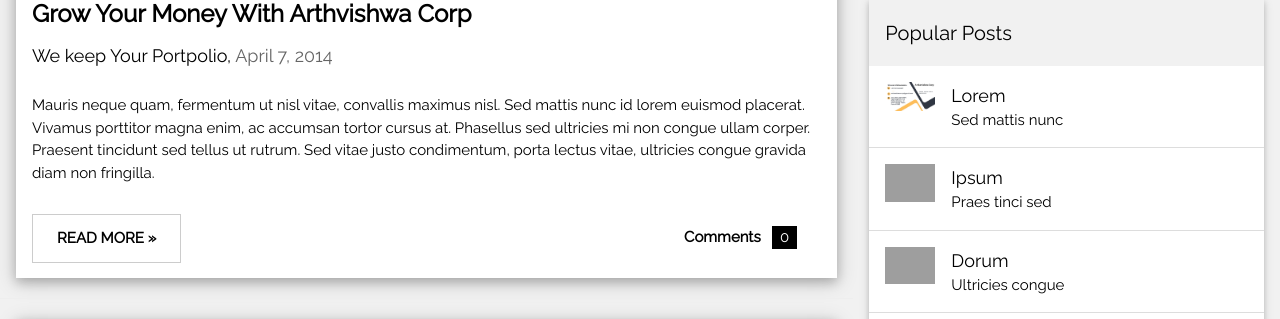
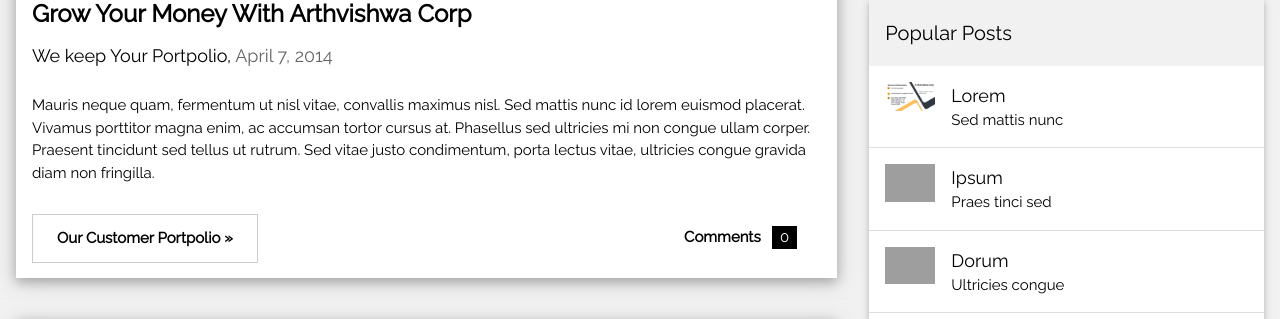
Before and after one commit to sanjay8459/arthwishwa, a Flask app: page / in a window 1280 px wide. Shown: the part 694-1013 px from the top of the page. Run offline with Flask 3, Linux system fonts and the light colour scheme; grey boxes are pictures that could not be loaded.

Commit message:
Update index1.html

```diff
--- a/templates/index1.html
+++ b/templates/index1.html
@@ -40,7 +40,7 @@ and is wrapped around the whole page content, except for the footer in this exam
         tellus ut rutrum. Sed vitae justo condimentum, porta lectus vitae, ultricies congue gravida diam non fringilla.</p>
       <div class="w3-row">
         <div class="w3-col m8 s12">
-          <p><button class="w3-button w3-padding-large w3-white w3-border"><b>READ MORE »</b></button></p>
+          <p><button class="w3-button w3-padding-large w3-white w3-border"><b>Our Customer Portpolio »</b></button></p>
         </div>
         <div class="w3-col m4 w3-hide-small">
           <p><span class="w3-padding-large w3-right"><b>Comments  </b> <span class="w3-tag">0</span></span></p>
```
